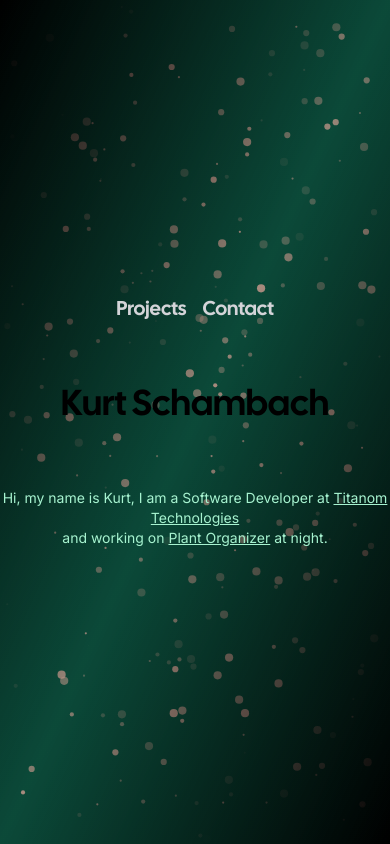
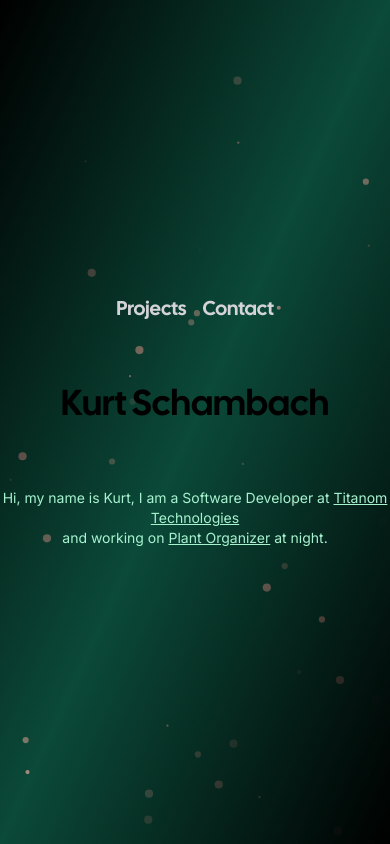
Before and after one commit to kurtschambach/portfolio, a Next.js app: page / in a window 390 px wide. Built offline with nearby package versions, Linux system fonts and the light colour scheme; what tailwindcss-debug-screens would draw is missing.

Commit message:
fix: particles mobile

```diff
--- a/app/page.tsx
+++ b/app/page.tsx
@@ -25,9 +25,13 @@ export default function Home() {
 			</nav>
 			<div className="hidden w-screen h-px animate-glow md:block animate-fade-left bg-gradient-to-r from-zinc-900/0 via-zinc-900/50 to-zinc-900/0" />
 			<Particles
-				className="absolute inset-0 -z-10 animate-fade-in"
+				className="absolute hidden sm:block inset-0 -z-10 animate-fade-in"
 				quantity={350}
-			/>{/**TODO: not that much particles for mobile */}
+			/>
+			<Particles
+				className="absolute inset-0 block sm:hidden -z-10 animate-fade-in"
+				quantity={50}
+			/>
 			<h1 className="z-10 text-4xl text-transparent duration-1000 bg-black cursor-default animate-title font-display sm:text-6xl md:text-9xl whitespace-nowrap bg-clip-text ">
 				Kurt Schambach
 			</h1>
```
